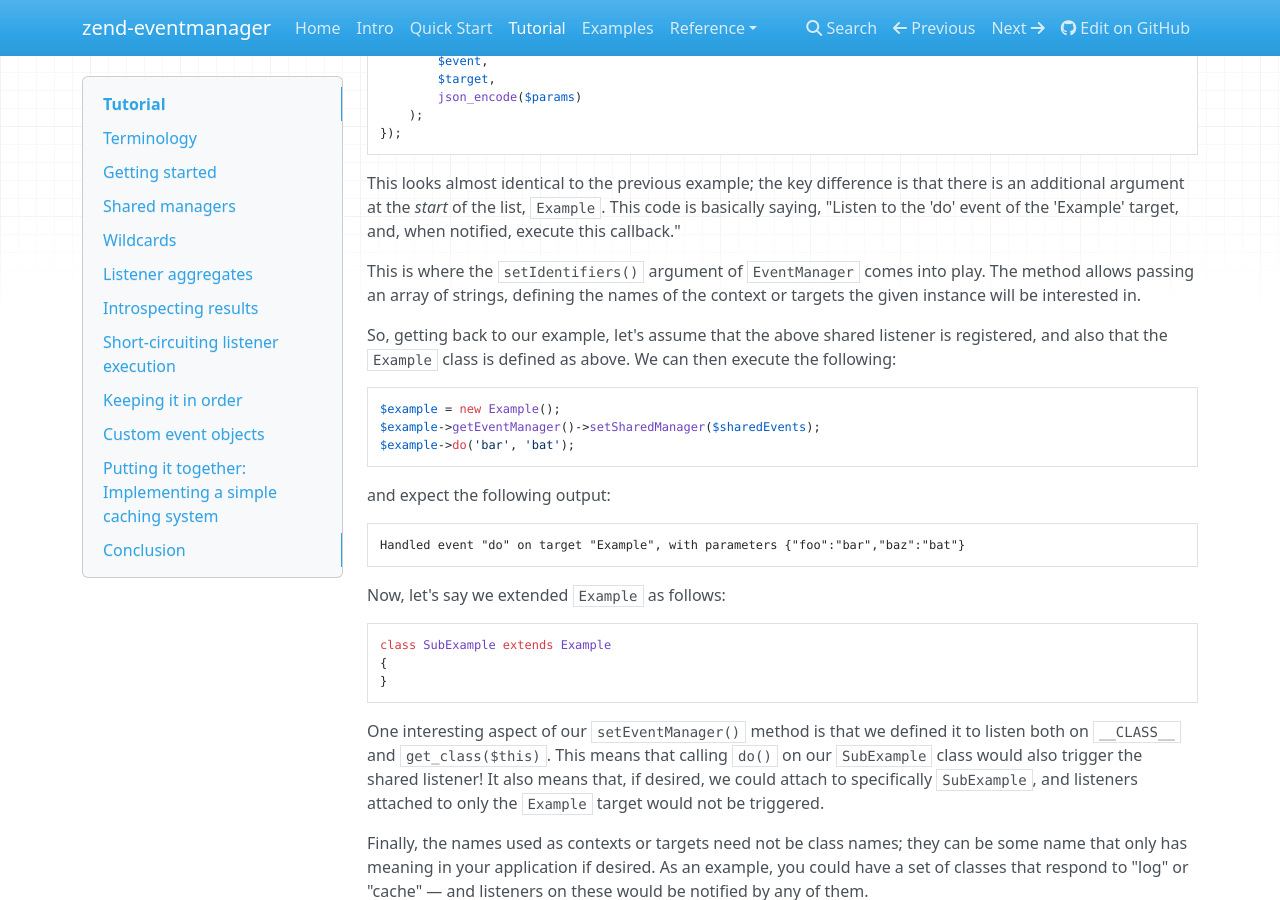
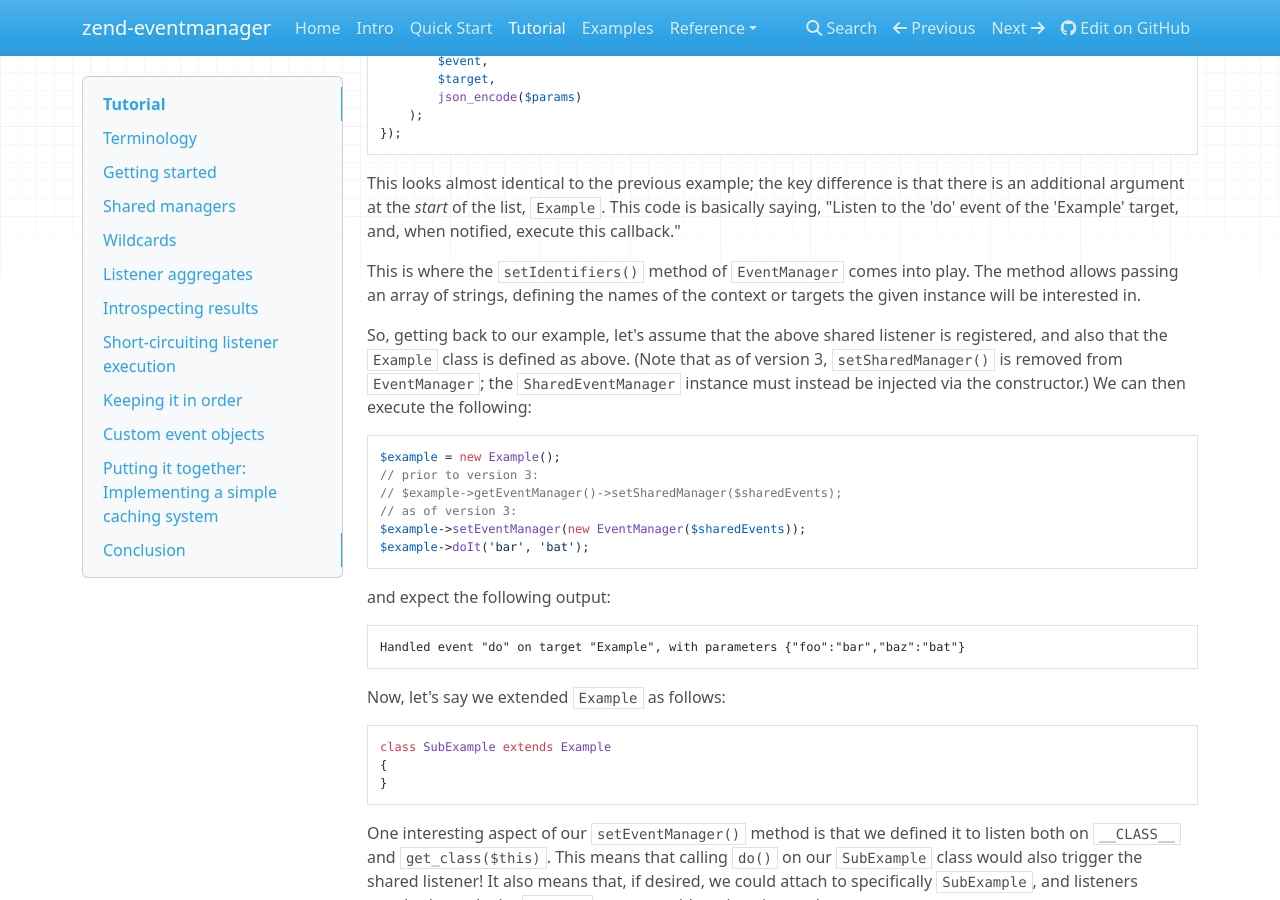
Before and after one commit to zendframework/zend-eventmanager, an MkDocs documentation site: the page built from doc/book/tutorial.md, in a window 1280 px wide and 900 px high, scrolled down 2740 px. Built offline with MkDocs 1.6.1, drawn with Linux system fonts in a browser that asks for light colours; nearby versions of some CDN libraries; old or Windows-style settings are respelled for this version of MkDocs.

Commit message:
update tutorial code example for ZF3 compatibility
If you run the code examples, the call to EventManager::setSharedManager() gives a fatal undefined method error in versions >= 3.0 The proposed revision attempts to address that, and also fixed a couple of typos (one of them also a fatal call to an undefined method).

````diff
--- a/doc/book/tutorial.md
+++ b/doc/book/tutorial.md
@@ -160,18 +160,22 @@ there is an additional argument at the *start* of the list, `Example`. This
 code is basically saying, "Listen to the 'do' event of the 'Example' target,
 and, when notified, execute this callback."
 
-This is where the `setIdentifiers()` argument of `EventManager` comes into play.
+This is where the `setIdentifiers()` method of `EventManager` comes into play.
 The method allows passing an array of strings, defining the names of the context
 or targets the given instance will be interested in.
 
 So, getting back to our example, let's assume that the above shared listener is
-registered, and also that the `Example` class is defined as above. We can then
-execute the following:
+registered, and also that the `Example` class is defined as above. (Note that as of
+version 3, `setSharedManager()` is removed from  `EventManager`; the `SharedEventManager`
+instance must instead be injected via the constructor.) We can then execute the following:
 
 ```php
 $example = new Example();
-$example->getEventManager()->setSharedManager($sharedEvents);
-$example->do('bar', 'bat');
+// prior to version 3:
+// $example->getEventManager()->setSharedManager($sharedEvents);
+// as of version 3:
+$example->setEventManager(new EventManager($sharedEvents));
+$example->doIt('bar', 'bat');
 ```
 
 and expect the following output:
````
